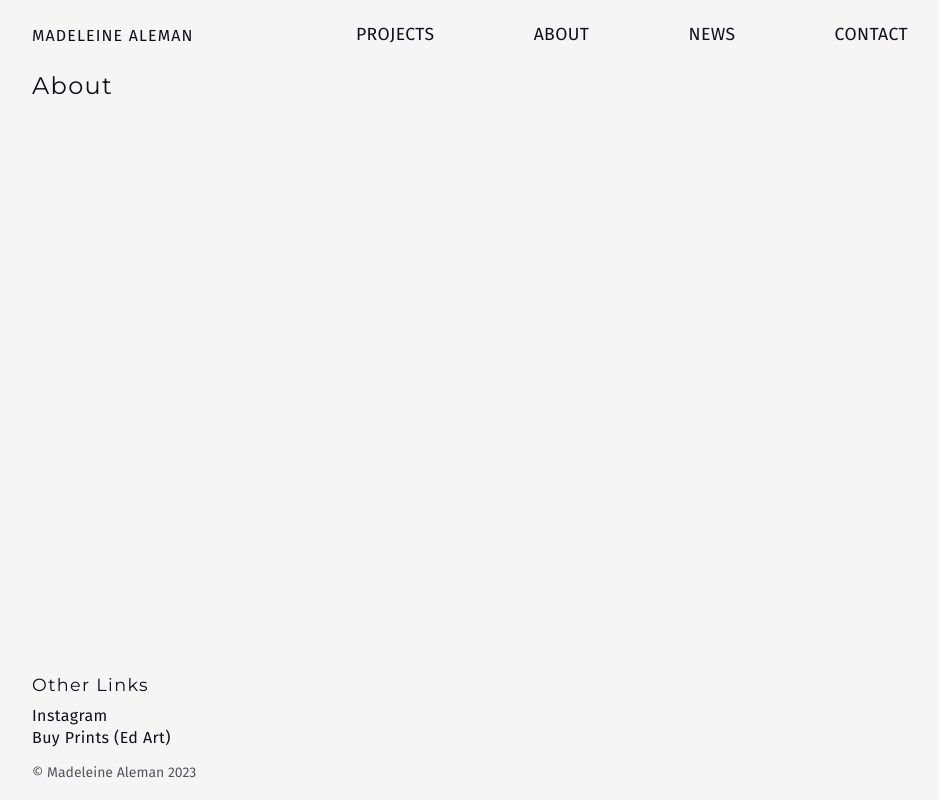
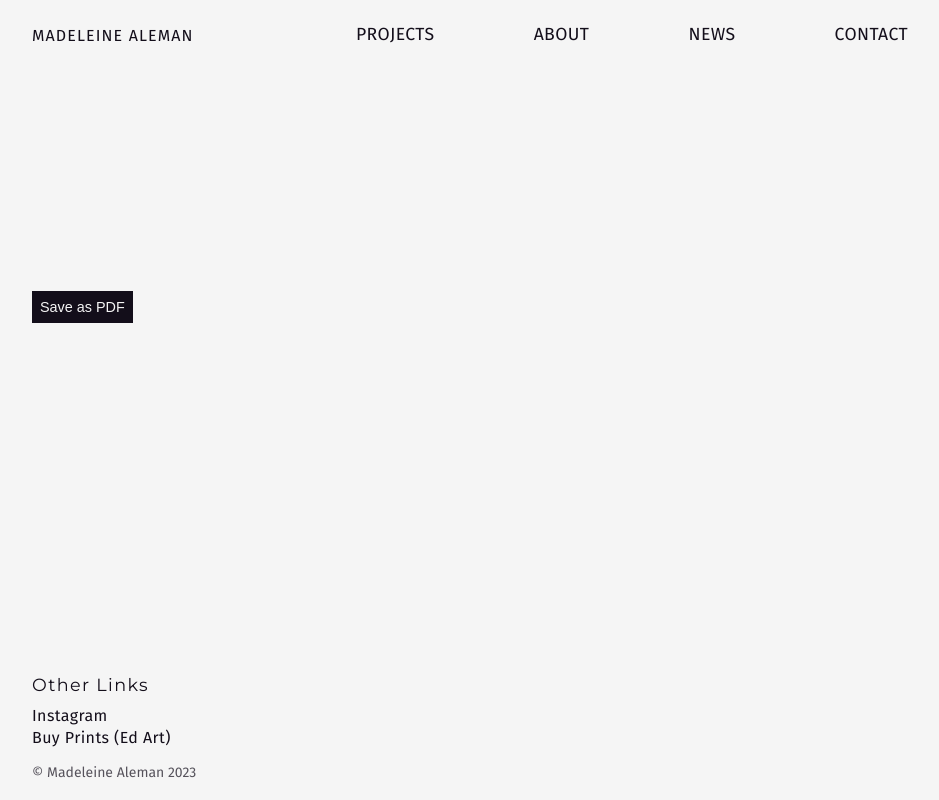
Before and after one commit to islandskan/WIP-aleman-portfolio, a Next.js app in the folder client/: page /about in a window 1280 px wide. Shown: the whole page, without its empty margins (158-1097 px from the left). Built offline with nearby package versions, Linux system fonts and the light colour scheme.

Commit message:
add markup for about page

```diff
--- a/client/src/pages/about.js
+++ b/client/src/pages/about.js
@@ -1,11 +1,35 @@
-function About() {
+import { MetaData } from '../components/MetaData';
+// import { documentToReactComponents } from '@contentful/rich-text-react-renderer';
+import styles from '../styles/About.module.css';
+// import { fetchEntries } from '../api/fetchEntries';
+import { Button } from '../components/Button';
+
+const About = () => {
     return (
         <>
-            <div>
-                <h2>About</h2>
+            <MetaData page='About' />
+            <div className={`container ${styles.aboutContainer}`}>
+                <div className={styles.artistContainer}>
+                    <h3 className={`page-title ${styles.aboutTitle}`}></h3>
+                    <div className={styles.bodyContainer}></div>
+                    {/* <div className={styles.bodyContainer}>Video interviews</div> */}
+                </div>
+                <div className={styles.cvContainer}>
+                    <h3 className={`page-title ${styles.aboutTitle}`}></h3>
+                    <Button
+                        type='button'
+                        classname={styles.cvBtn}
+                        text='Save as PDF'
+                    />
+                    <div className={styles.bodyContainer}></div>
+                </div>
+                <div className={styles.publishedContainer}>
+                    <h3 className={`page-title ${styles.aboutTitle}`}></h3>
+                    <div className={styles.bodyContainer}></div>
+                </div>
             </div>
         </>
     );
-}
+};
 
 export default About;
```
